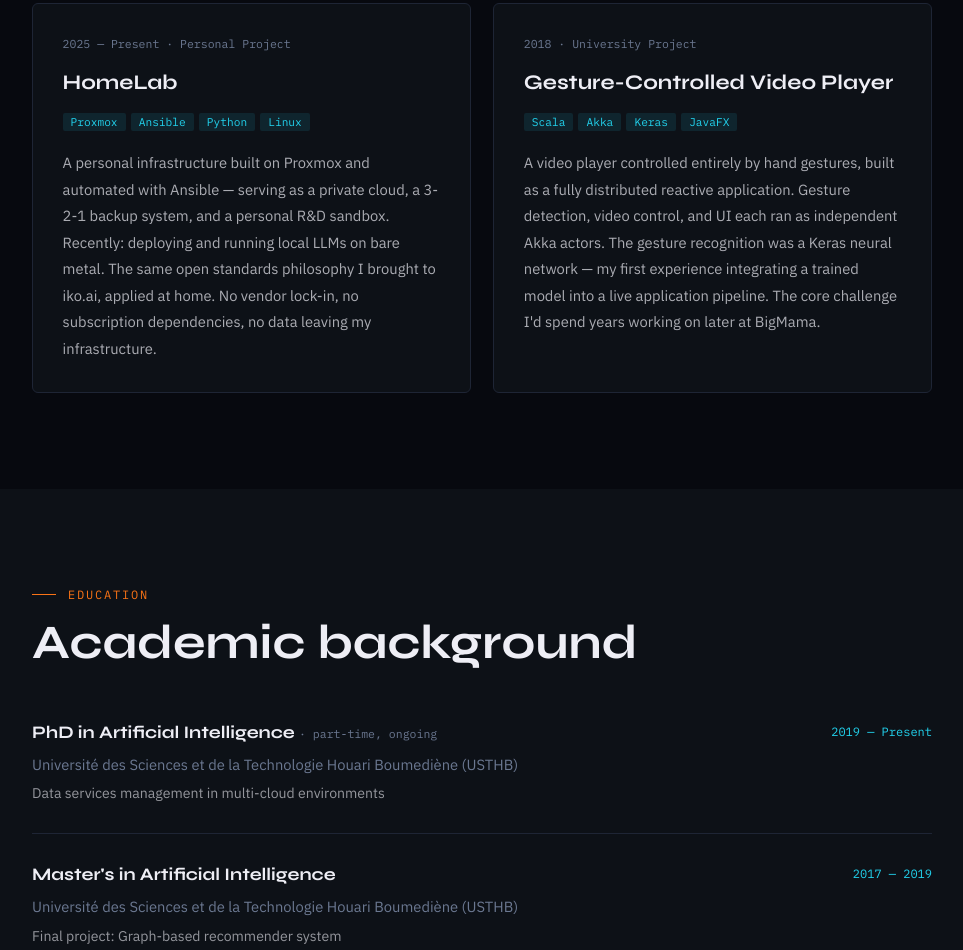
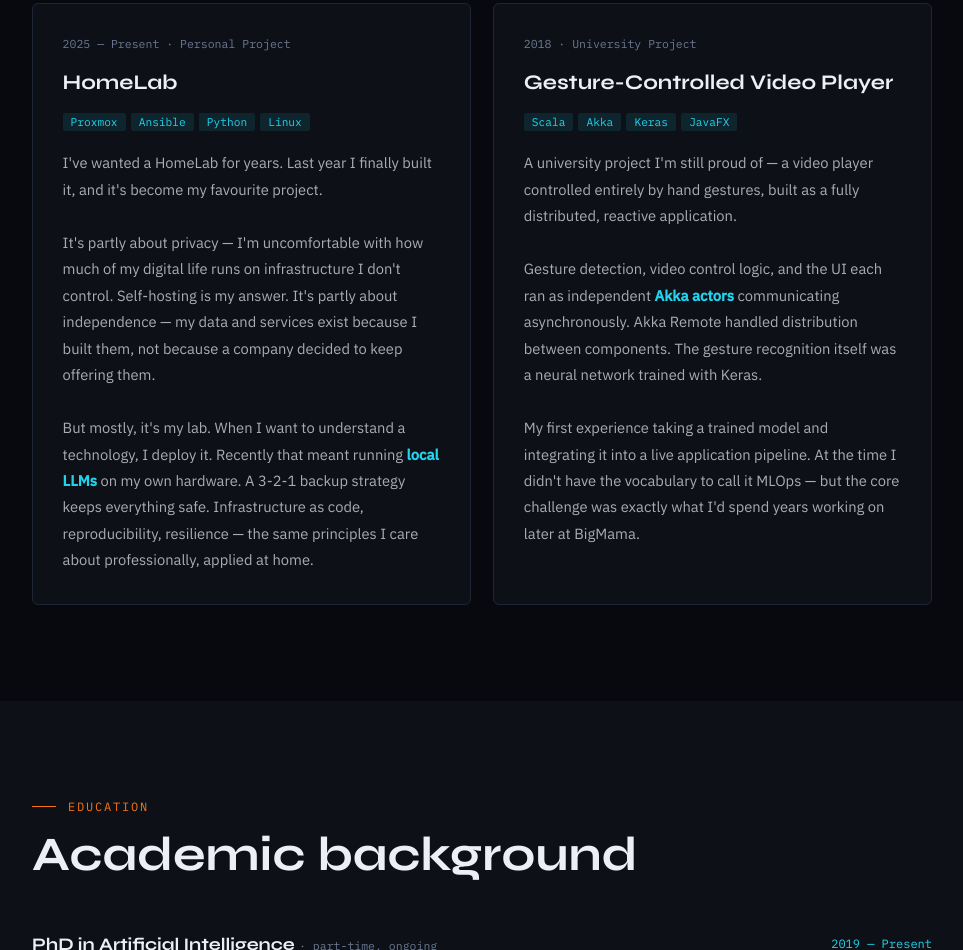
Before and after one commit to mohammedi-haroune/resume, a plain HTML site: page index.html in a window 1280 px wide. Shown: the part 4519-5469 px from the top of the page, without its empty margins (158-1121 px from the left). Drawn offline with Linux system fonts and the light colour scheme.

Commit message:
feat: enhance project descriptions for clarity and engagement

```diff
--- a/index.html
+++ b/index.html
@@ -1287,13 +1287,24 @@
               ><span>Linux</span>
             </div>
             <p class="project-desc">
-              A personal infrastructure built on Proxmox and automated with
-              Ansible — serving as a private cloud, a 3-2-1 backup system, and a
-              personal R&D sandbox. Recently: deploying and running local LLMs
-              on bare metal. The same open standards philosophy I brought to
-              iko.ai, applied at home. No vendor lock-in, no subscription
-              dependencies, no data leaving my infrastructure.
+              I've wanted a HomeLab for years. Last year I finally built it, and
+              it's become my favourite project.
+              <br /><br />
+              It's partly about privacy — I'm uncomfortable with how much of my
+              digital life runs on infrastructure I don't control. Self-hosting
+              is my answer. It's partly about independence — my data and
+              services exist because I built them, not because a company decided
+              to keep offering them.
+              <br /><br />
+              But mostly, it's my lab. When I want to understand a technology, I
+              deploy it. Recently that meant running
+              <strong style="color: var(--cyan)">local LLMs</strong> on my own
+              hardware. A 3-2-1 backup strategy keeps everything safe.
+              Infrastructure as code, reproducibility, resilience — the same
+              principles I care about professionally, applied at home.
             </p>
+
+
           </div>
           <div class="project-card fade-in">
             <div class="project-year">2018 · University Project</div>
@@ -1303,13 +1314,22 @@
               ><span>JavaFX</span>
             </div>
             <p class="project-desc">
-              A video player controlled entirely by hand gestures, built as a
-              fully distributed reactive application. Gesture detection, video
-              control, and UI each ran as independent Akka actors. The gesture
-              recognition was a Keras neural network — my first experience
-              integrating a trained model into a live application pipeline. The
-              core challenge I'd spend years working on later at BigMama.
+              A university project I'm still proud of — a video player
+              controlled entirely by hand gestures, built as a fully
+              distributed, reactive application.
+              <br /><br />
+              Gesture detection, video control logic, and the UI each ran as
+              independent
+              <strong style="color: var(--cyan)">Akka actors</strong>
+              communicating asynchronously. Akka Remote handled distribution
+              between components. The gesture recognition itself was a neural
+              network trained with Keras. <br /><br />
+              My first experience taking a trained model and integrating it into
+              a live application pipeline. At the time I didn't have the
+              vocabulary to call it MLOps — but the core challenge was exactly
+              what I'd spend years working on later at BigMama.
             </p>
+
           </div>
         </div>
       </div>
```
